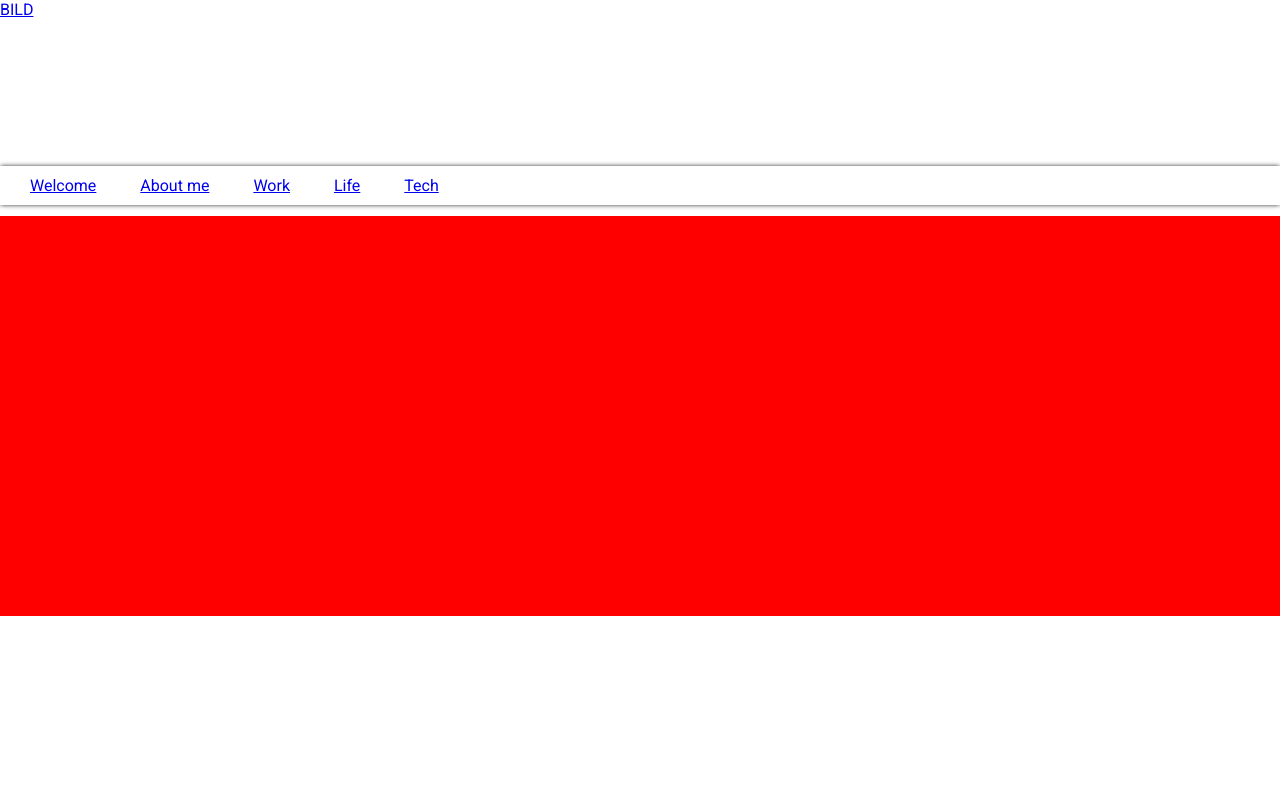
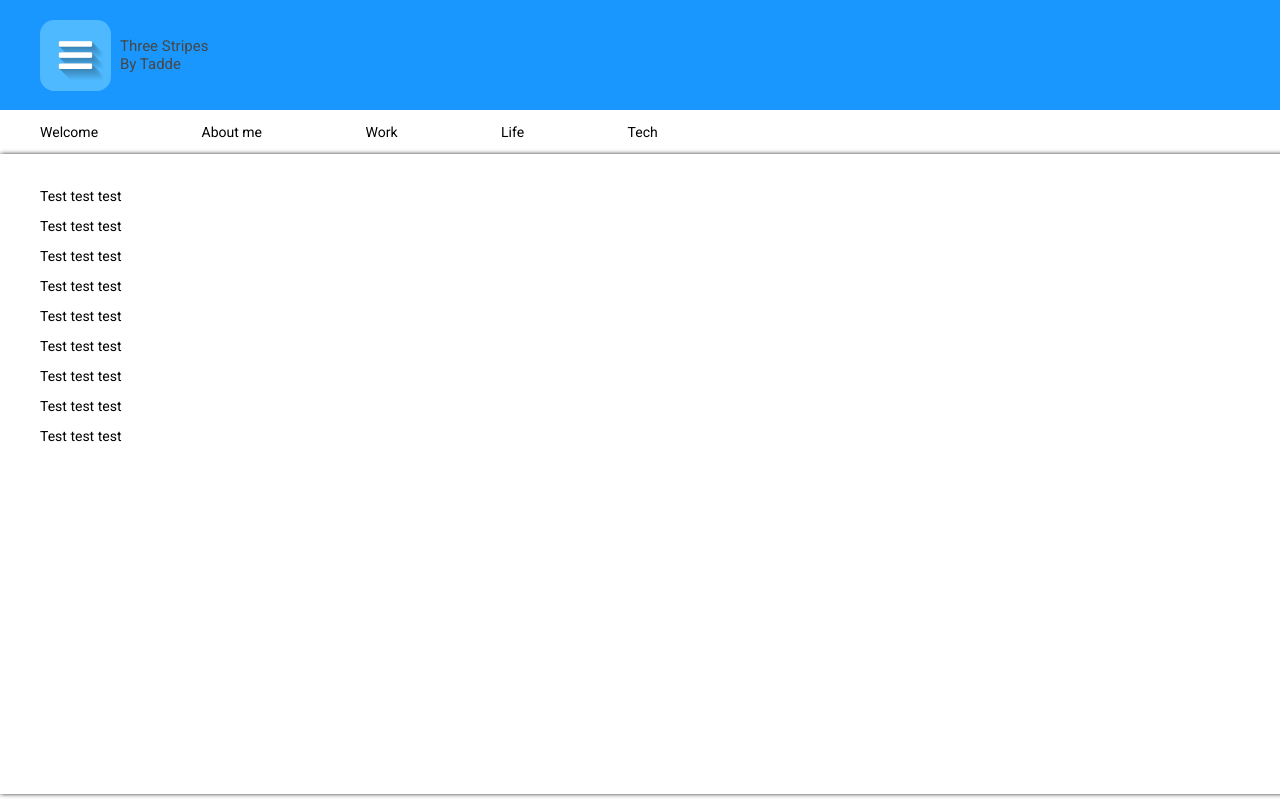
Before and after one commit to Taddeee/Testprojekt-MinSida, a website: page src/html/index.html in a window 1280 px wide. Drawn offline with nearby package versions, Linux system fonts and the light colour scheme; files that its build step writes are made by us from their sources.

Commit message:
fifan
fifan

```diff
--- a/src/html/index.html
+++ b/src/html/index.html
@@ -6,60 +6,132 @@
 <meta name="viewport" content="width=device-width, initial-scale=1">
 <link rel="stylesheet" href="/stylesheets/global.min.css">
 <link href="https://fonts.googleapis.com/css?family=Roboto" rel="stylesheet">
+<link rel="stylesheet" href="https://maxcdn.bootstrapcdn.com/font-awesome/4.4.0/css/font-awesome.min.css">
 
 <style>
+a {
+	color: black;
+    text-decoration: none;
+    cursor:bold;
+}
+
+a:visited {
+	color: black;
+    font-weight: 900;
+}
+a:hover {
+	font-weight: 900;
+}
+a:active {
+		font-weight: 900;
+}
 body {
-	font-family: 'Roboto', arial, verdana, sans-serif;
+	font-family: 'roboto', arial, verdana, sans-serif;
 	margin: 0;
-	padding: 0;
+	font-size: 14px;
 }
 div {
-	margin:0 auto;
+	width: 90%
+}
+
+
+.wrap {
 	width: 100%;
-	height: 400px;
-	}
+
+}
+
 .head {
-	height: 150px;
+
+	width: 100%;
+	height: 110px;
+	background: #1997ff;
 }
+.logo {
+	display: inline-block;
+	height: 20px;
+	position: relative;
+	left: 40px;
+	top: 20px;
+}
+
+.textlogo {
+	position: relative;
+	left: 120px;
+	top: -40px;
+}
+h5 {
+	font-size: 15px;
+	font-weight: inherit;
+	color: #474747;
+
+}
+
+---------------------------------------------------------------------------
 .nav {
-	height: 50px;
+	width: 100%;
+	padding: 1px 10px 1px 20px;
 
 }
 ul {
-  padding: 10px;
-  	-webkit-box-shadow: 0px 0px 5px 0.2px;
-	-moz-box-shadow: 0px 0px 5px 0.2px;
-	box-shadow: 0px 0px 5px 0.2px;
+
 }
 li {
   display:inline;
-  padding: 0px 20px 0px 20px;
+  padding: 0px 100px 0px 0px;
+  font-size: 14px;
 
 
 }
 .body {
-	background: red;
+	width: 95%;
+	height: 600px;
+	padding: 20px 40px;
+  	-webkit-box-shadow: 0px 0px 5px 0.2px;
+	-moz-box-shadow: 0px 0px 5px 0.2px;
+	box-shadow: 0px 0px 5px 0.2px;
 
 }
+.footer {
 
+}
 
 </style>
 </head>
 <body>
+<div class="wrap">
 	<div class="head">
-		<a img="" href="#"> BILD </a>
+		<div class="logo">
+		<a href="http://tadde.tk" id="icon" class="fa fa-bars" style="text-shadow: rgb(55, 130, 179) 0px 0px 0px, rgb(57, 134, 185) 1px 1px 0px, rgb(59, 139, 191) 2px 2px 0px, rgb(61, 143, 198) 3px 3px 0px, rgb(63, 148, 204) 4px 4px 0px, rgb(65, 153, 210) 5px 5px 0px, rgb(67, 157, 217) 6px 6px 0px, rgb(69, 162, 223) 7px 7px 0px, rgb(71, 167, 230) 8px 8px 0px, rgb(73, 171, 236) 9px 9px 0px, rgb(75, 176, 242) 10px 10px 0px, rgb(77, 180, 249) 11px 11px 0px; font-size: 39px; color: rgb(255, 255, 255); height: 71px; width: 71px; line-height: 71px; border-radius: 20%; text-align: center; background-color: rgb(79, 185, 255);">
+		</a>
+
+		</div>
+		<div class="textlogo"><h5> Three Stripes </br>By Tadde </h5></div>
+
 	</div>
 	<div class="nav">
 		<ul>
-			<li><a href="#">Welcome</a></li>
-			<li><a href="#">About me</a></li>
-			<li><a href="#">Work</a></li>
-			<li><a href="#">Life</a></li>
-			<li><a href="#">Tech</a></li>
+			<li><a href="index.html">Welcome</a></li>
+			<li><a href="index.html">About me</a></li>
+			<li><a href="index.html">Work</a></li>
+			<li><a href="index.html">Life</a></li>
+			<li><a href="index.html">Tech</a></li>
 		</ul>
 	</div>
 	<div class="body">
+	<p>Test test test</p>
+	<p>Test test test</p>
+	<p>Test test test</p>
+	<p>Test test test</p>
+	<p>Test test test</p>
+	<p>Test test test</p>
+	<p>Test test test</p>
+	<p>Test test test</p>
+	<p>Test test test</p>
+
 	</div>
+	<div class="footer">
+	</div>
+</div>
 <script src="/javascripts/app.min.js"></script>
 </body>
 </html>
```
